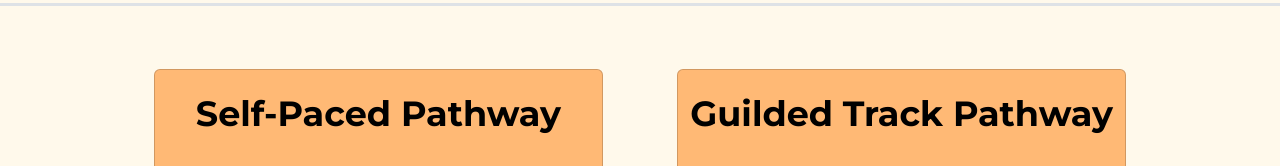
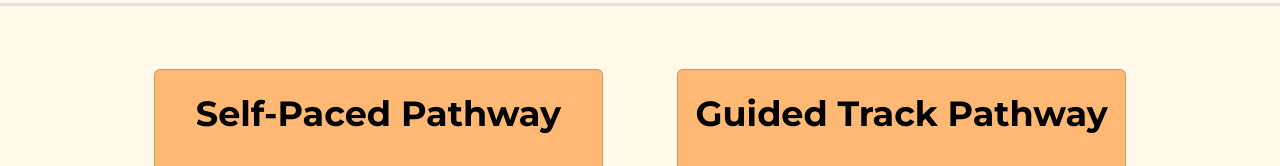
Before and after one commit to Chiang-Yong/Upskill-Today-1, a React (Create React App) app: page /JavascriptCourse in a window 1280 px wide. Shown: the part 786-952 px from the top of the page. Built offline with nearby package versions, Linux system fonts and the light colour scheme.

Commit message:
Update the typo error

```diff
--- a/src/pages/PathwayDetails/JavascriptCourse.js
+++ b/src/pages/PathwayDetails/JavascriptCourse.js
@@ -1,7 +1,7 @@
 import React from "react";
 import { Breadcrumb, Row } from "react-bootstrap";
 import JavaScriptDeveloper from "./JavaScriptDeveloper";
-import SelfPaceGuildedTrack from "./SelfPaceGuildedTrack";
+import SelfPaceGuildedTrack from "./SelfPaceGuidedTrack";
 import JobRoles from "./JobRoles";
 import ApplyJSCourse from "./ApplyJSCourse";
 
--- a/src/pages/PathwayDetails/SelfPaceGuildedTrack.js
+++ b/src/pages/PathwayDetails/SelfPaceGuidedTrack.js
@@ -1,7 +1,7 @@
 import React from "react";
 import { Row, Col, Card, Button } from "react-bootstrap";
 import SoftUni from "../../images/SoftUni.png";
-import GuildedTrack from '../../images/GuildedTrack.png'
+import GuidedTrack from '../../images/GuildedTrack.png'
 
 const SPGTstyle = {
   main: {
@@ -54,7 +54,7 @@ const SPGTstyle = {
   },
 };
 
-const SelfPaceGuildedTrack = () => {
+const SelfPaceGuidedTrack = () => {
   return (
     <div style={SPGTstyle.main}>
       <Row style={SPGTstyle.row} className="d-flex text-center justify-content-center">
@@ -72,9 +72,9 @@ const SelfPaceGuildedTrack = () => {
         <Col className="d-flex text-center justify-content-center">
           <Card style={SPGTstyle.card}>
             <Card.Title className="text-center" style={SPGTstyle.title}>
-              Guilded Track Pathway
+              Guided Track Pathway
             </Card.Title>
-            <Card.Img style={SPGTstyle.image} src={GuildedTrack}></Card.Img>
+            <Card.Img style={SPGTstyle.image} src={GuidedTrack}></Card.Img>
             <div className="d-flex justify-content-center">
               <Button type="submit" style={SPGTstyle.button}>
                 Click For More Info
@@ -87,4 +87,4 @@ const SelfPaceGuildedTrack = () => {
   );
 };
 
-export default SelfPaceGuildedTrack;
+export default SelfPaceGuidedTrack;
```
